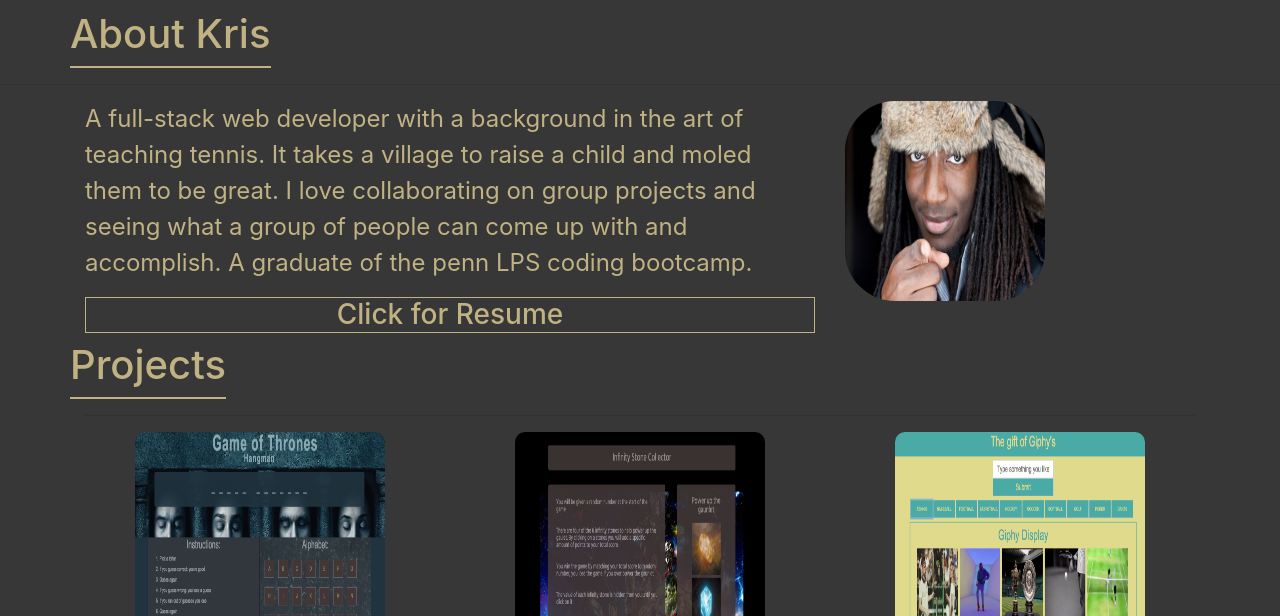
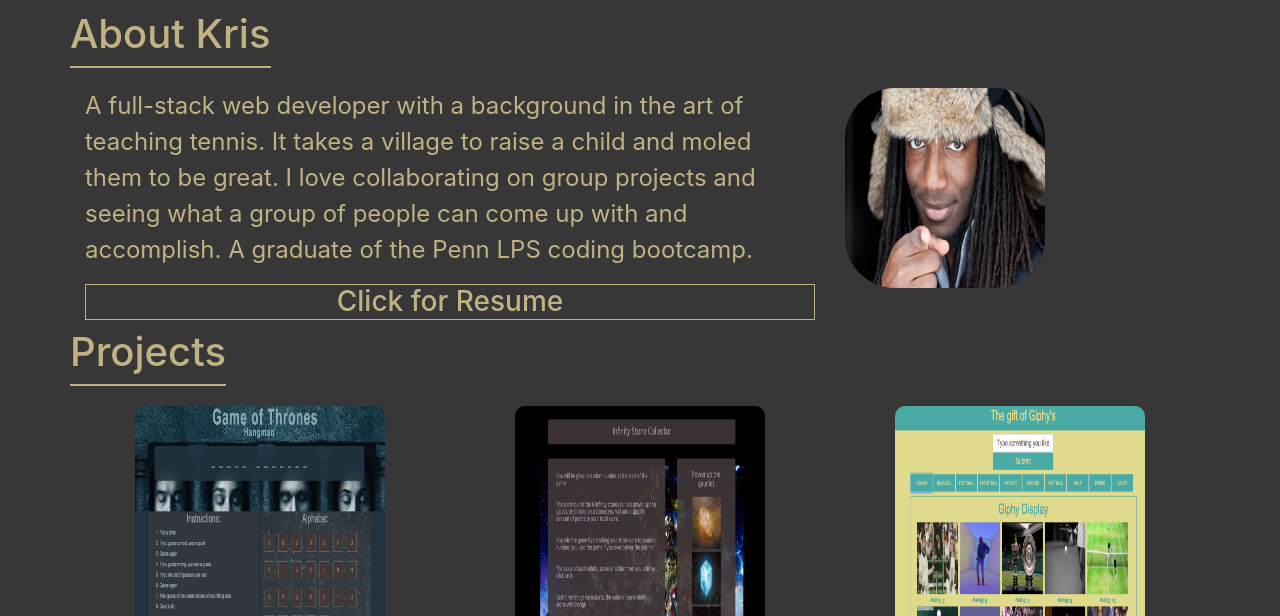
Before and after one commit to krispykrisp12/My-Portfolio, a plain HTML site: page index.html in a window 1280 px wide. Shown: the part 722-1338 px from the top of the page. Drawn offline with nearby package versions, Linux system fonts and the light colour scheme.

Commit message:
Adding some small changes

```diff
--- a/assets/css/style.css
+++ b/assets/css/style.css
@@ -32,6 +32,7 @@ body {
 
 .folio {
   border-bottom: solid #c0b283 2px;
+  margin-bottom: 20px;
 }
 /* My Head Shot */
 .my-pic {
@@ -99,6 +100,7 @@ body {
   text-align: center;
   border: 1px solid #c0b283;
 }
+
 a {
   color: #c0b283;
 }
--- a/index.html
+++ b/index.html
@@ -47,8 +47,6 @@
               </div>
           </div>
         </div>
-        <hr>
-
       <div class="container">
         <div class="row">
           <div class="col-md-8">
@@ -56,7 +54,7 @@
               A full-stack web developer with a background in the art of
               teaching tennis. It takes a village to raise a child and moled
               them to be great. I love collaborating on group projects and
-              seeing what a group of people can come up with and accomplish. A graduate of the penn LPS coding bootcamp.
+              seeing what a group of people can come up with and accomplish. A graduate of the Penn LPS coding bootcamp.
             </p>
             <h3 class="resume"><a href="assets/Files/Kris_W_Resume.pdf" target="_blank">Click for Resume</a></h3>
           </div>
@@ -74,7 +72,6 @@
         <div class="row">
           <div class="folio"><h1>Projects</h1></div>
         </div>
-        <hr class="line" />
       </div>
       <!-- Portfolio Section -->
       <div class="container">
```
